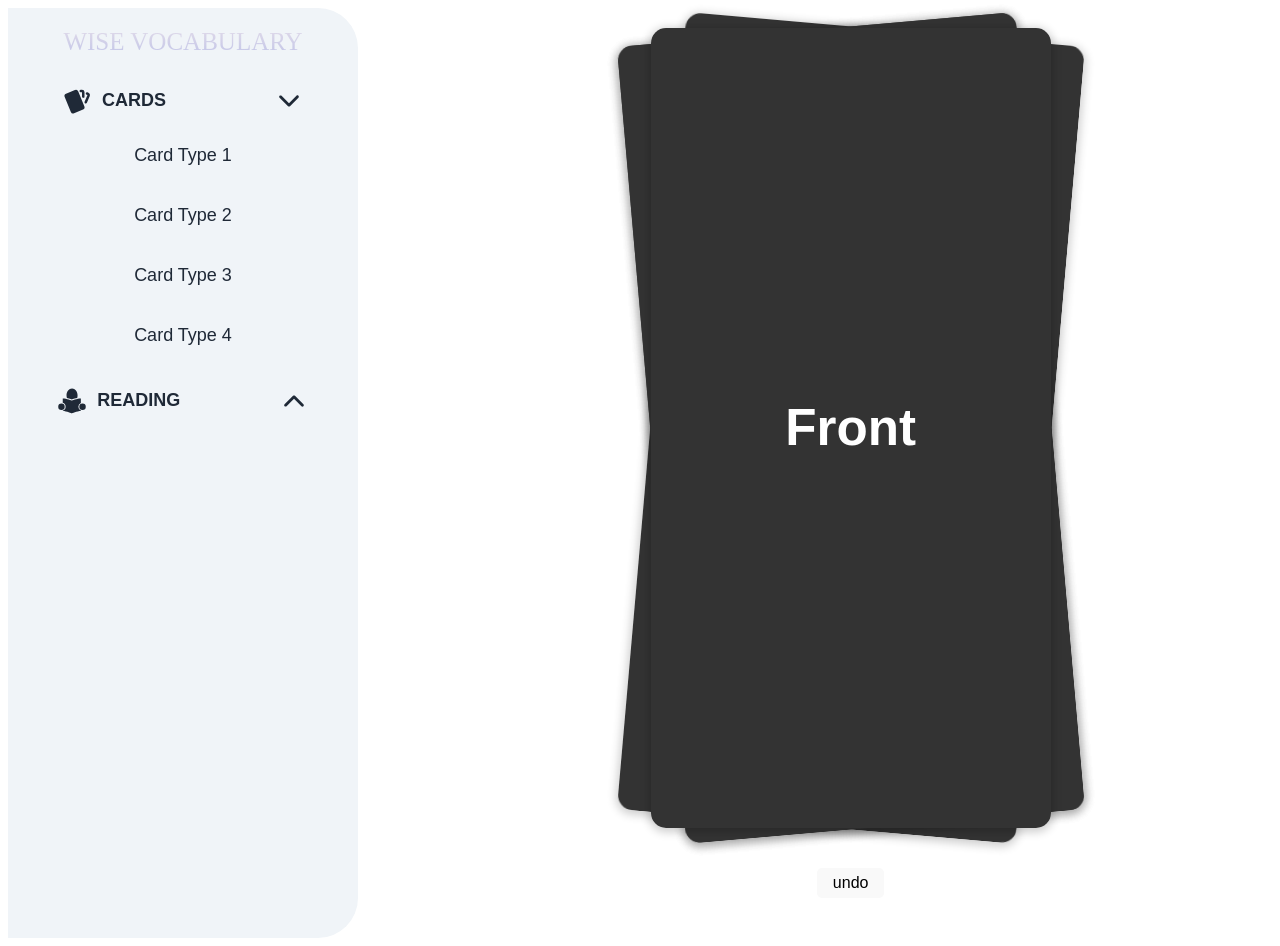
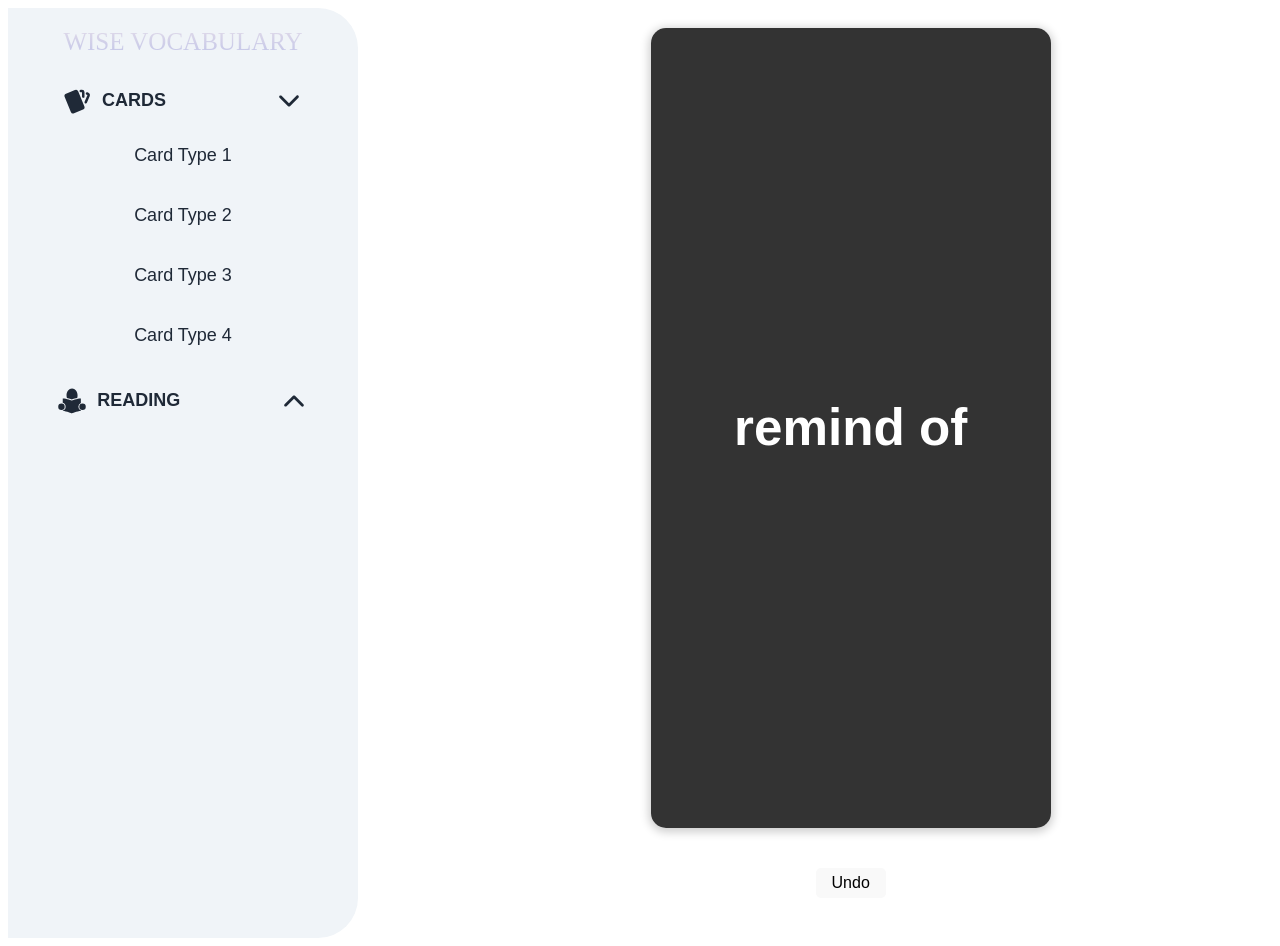
Before and after one commit to bilgekosee/vocabulary-card-api, a React (Vite) app: page /card-type-2 in a window 1280 px wide. Built offline with nearby package versions, Linux system fonts and the light colour scheme; a web font is replaced by a local one.

Commit message:
imdat ya allah belasını versin bu kartın

```diff
--- a/src/cards/VocabularyType2/VocabularyType2.jsx
+++ b/src/cards/VocabularyType2/VocabularyType2.jsx
@@ -1,144 +1,68 @@
-import { useEffect } from "react";
+import { useState } from "react";
 import "./VocabularyType2.css";
+import Vocabulary from "../../data/vocabulary_complete.json";
 
 const VocabularyCardSecond = () => {
-  let activeCard = null;
-  let activeCardStatus = null;
-  let isAnimating = false;
-  let cardToAnimate = null;
-  let activeCardRect = null;
-  let touchStartRect = {};
+  const [activeIndex, setActiveIndex] = useState(Vocabulary.length - 1);
+  const [isFlipped, setIsFlipped] = useState(false);
+  const [isDragging, setIsDragging] = useState(false);
+  const [dragStart, setDragStart] = useState({ x: 0, y: 0 });
+  const [transform, setTransform] = useState("none");
+  const [opacity, setOpacity] = useState(1);
 
-  const readCards = [];
-  const remainingCards = [];
+  const handleMouseDown = (e) => {
+    setIsDragging(true);
+    setDragStart({ x: e.clientX, y: e.clientY });
+  };
 
-  useEffect(() => {
-    const flashCards = [...document.querySelectorAll(".flash-card")];
-    const flashOutroCard = document.querySelector(".flash-done");
+  const handleMouseMove = (e) => {
+    if (!isDragging) return;
 
-    remainingCards.push(...flashCards);
+    const dx = e.clientX - dragStart.x;
+    const dy = e.clientY - dragStart.y;
 
-    flashCards.forEach((card) => {
-      card.addEventListener(
-        "mousedown",
-        (e) => {
-          cardToAnimate = e.target.closest(".flash-card");
+    setTransform(`translate(${dx}px, ${dy}px)`);
 
-          if (cardToAnimate.classList.contains("active")) {
-            activeCard = cardToAnimate;
-            activeCardStatus = activeCard.querySelector(".flash-card-status");
-            cardToAnimate.style.transition = "none";
-            activeCardRect = activeCard.getBoundingClientRect();
-            touchStartRect = { x: e.clientX, y: e.clientY };
-          }
-        },
-        true
-      );
+    const el = document.querySelector(".flash-card-status");
+    if (el) {
+      el.textContent = dx > 0 ? "Got it" : "Study again";
+      el.style.background = dx > 0 ? "green" : "orange";
+      el.style.opacity = Math.min(Math.abs(dx / 150), 1);
+    }
+  };
 
-      card.addEventListener("mousemove", (e) => {
-        if (cardToAnimate) {
-          isAnimating = true;
-          requestAnimationFrame(() => {
-            AnimateActiveCard(e);
-          });
+  const handleMouseUp = (e) => {
+    if (!isDragging) return;
+    const dx = e.clientX - dragStart.x;
+    if (Math.abs(dx) > 150) {
+      setTransform(`translateX(${dx > 0 ? "150%" : "-150%"})`);
+      setOpacity(0);
+
+      setTimeout(() => {
+        const flippedEl = document.querySelector(".flash-card--inner");
+        if (flippedEl?.classList.contains("flip")) {
+          flippedEl.classList.remove("flip");
         }
-      });
 
-      card.addEventListener("mouseup", (event) => {
-        const cardToFlip = event.target.closest(".flash-card");
-        if (isAnimating) {
-          stopAnimation(event);
-        } else {
-          isAnimating = false;
-          cardToAnimate = null;
-          flipCard(cardToFlip);
+        const statusEl = document.querySelector(".flash-card-status");
+        if (statusEl) {
+          statusEl.textContent = "Study again";
+          statusEl.style.opacity = "0";
         }
-      });
-    });
 
-    function AnimateActiveCard(e) {
-      const x = e.clientX - touchStartRect.x;
-      const y = e.clientY - touchStartRect.y;
-
-      activeCard.style.transform = `translate3d(${x}px, ${y}px, 0px)`;
-
-      const right = x > 1;
-      const cardOpacity = Math.min(
-        Math.abs(x / (activeCardRect.width / 2)) * 1,
-        1
-      );
-
-      if (right) {
-        activeCardStatus.style.background = "green";
-        activeCardStatus.style.opacity = `${cardOpacity}`;
-        activeCardStatus.textContent = "Got it";
-      } else {
-        activeCardStatus.style.background = "orange";
-        activeCardStatus.style.opacity = `${cardOpacity}`;
-        activeCardStatus.textContent = "Study again";
-      }
+        setIsFlipped(false);
+        setActiveIndex((prev) => prev - 1);
+        setTransform("none");
+        setOpacity(1);
+      }, 400);
     }
 
-    function stopAnimation(e) {
-      const lastX = e.clientX - touchStartRect.x;
-      const endY = e.clientY - touchStartRect.y;
-      activeCard.style.transition = "transform .8s ease-in";
-      activeCardStatus.style.opacity = "0";
-
-      if (Math.abs(lastX) > activeCardRect.width / 2) {
-        const right = lastX > 0;
-
-        if (right) {
-          activeCard.style.transform = `translate3d(100vw, ${endY}px, 0px)`;
-        } else {
-          activeCard.style.transform = `translate3d(-100vw, ${endY}px, 0px)`;
-        }
-
-        readCards.push(activeCard);
-        remainingCards.pop();
-        setNextActiveCard();
-      } else {
-        activeCard.style.transform = "none";
-      }
-
-      cardToAnimate = null;
-      activeCardStatus = null;
-      isAnimating = false;
-      touchStartRect = null;
-    }
-
-    function setNextActiveCard() {
-      if (remainingCards.length > 0) {
-        activeCard = remainingCards[remainingCards.length - 1];
-        activeCard.classList.add("active");
-        activeCard.style.transform = "none";
-      } else {
-        flashOutroCard.classList.add("show");
-      }
-    }
-
-    function flipCard(card) {
-      if (!card.classList.contains("active")) return;
-      const innerCard = card.querySelector(".flash-card--inner");
-      innerCard.classList.toggle("flip");
-    }
-  }, []);
+    setIsDragging(false);
+  };
 
   const handleUndo = () => {
-    if (readCards.length > 0 && remainingCards.length > 0) {
-      const nextCard = readCards.pop();
-      const lastActive = activeCard;
-
-      remainingCards.push(nextCard);
-
-      activeCard.classList.remove("active");
-      activeCard = nextCard;
-
-      activeCard.style.transition = "transform .3s ease-in";
-      activeCard.style.transform = "none";
-      lastActive.style.transform = "rotate(5deg)";
-
-      nextCard.classList.add("active");
+    if (activeIndex < Vocabulary.length - 1) {
+      setActiveIndex((prev) => prev + 1);
     }
   };
 
@@ -148,22 +72,31 @@ const VocabularyCardSecond = () => {
         <div className="flash-done">
           <h1>You are doing well!!!</h1>
         </div>
-        {[1, 2, 3, 4].map((_, i) => (
-          <div className={`flash-card ${i === 3 ? "active" : ""}`} key={i}>
+
+        {activeIndex >= 0 && (
+          <div
+            className="flash-card active"
+            style={{ transform, opacity }}
+            onMouseDown={handleMouseDown}
+            onMouseMove={handleMouseMove}
+            onMouseUp={handleMouseUp}
+            onClick={() => setIsFlipped((prev) => !prev)}
+          >
             <div className="flash-card-status">Study again</div>
-            <div className="flash-card--inner">
+            <div className={`flash-card--inner ${isFlipped ? "flip" : ""}`}>
               <div className="flash-card--front">
-                <h1>Front</h1>
+                <h1>{Vocabulary[activeIndex].english}</h1>
               </div>
               <div className="flash-card--back">
-                <h1>Back</h1>
+                <h1>{Vocabulary[activeIndex].turkish}</h1>
               </div>
             </div>
           </div>
-        ))}
+        )}
       </div>
+
       <button className="undo-swipe" onClick={handleUndo}>
-        undo
+        Undo
       </button>
     </div>
   );
```
